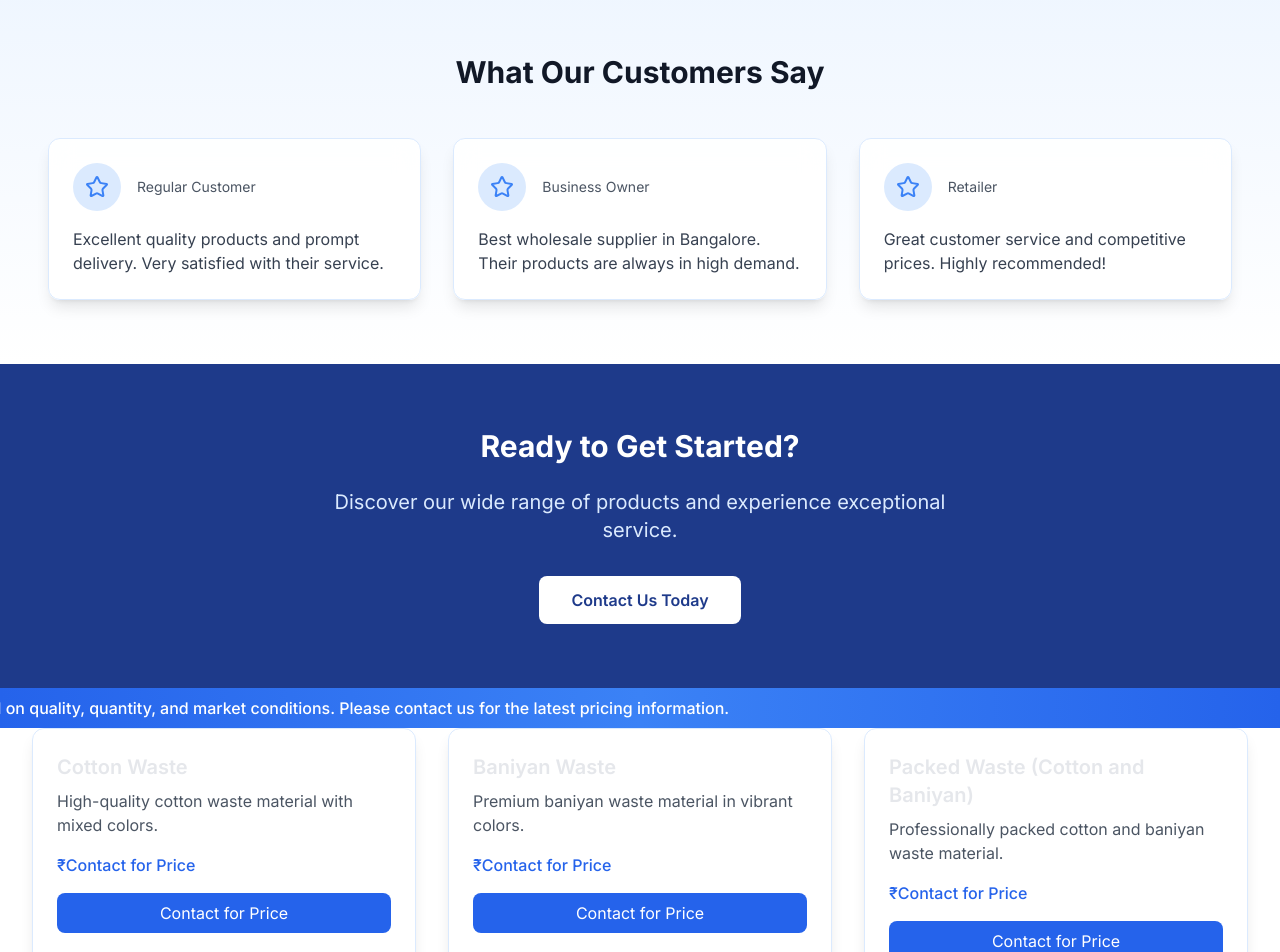
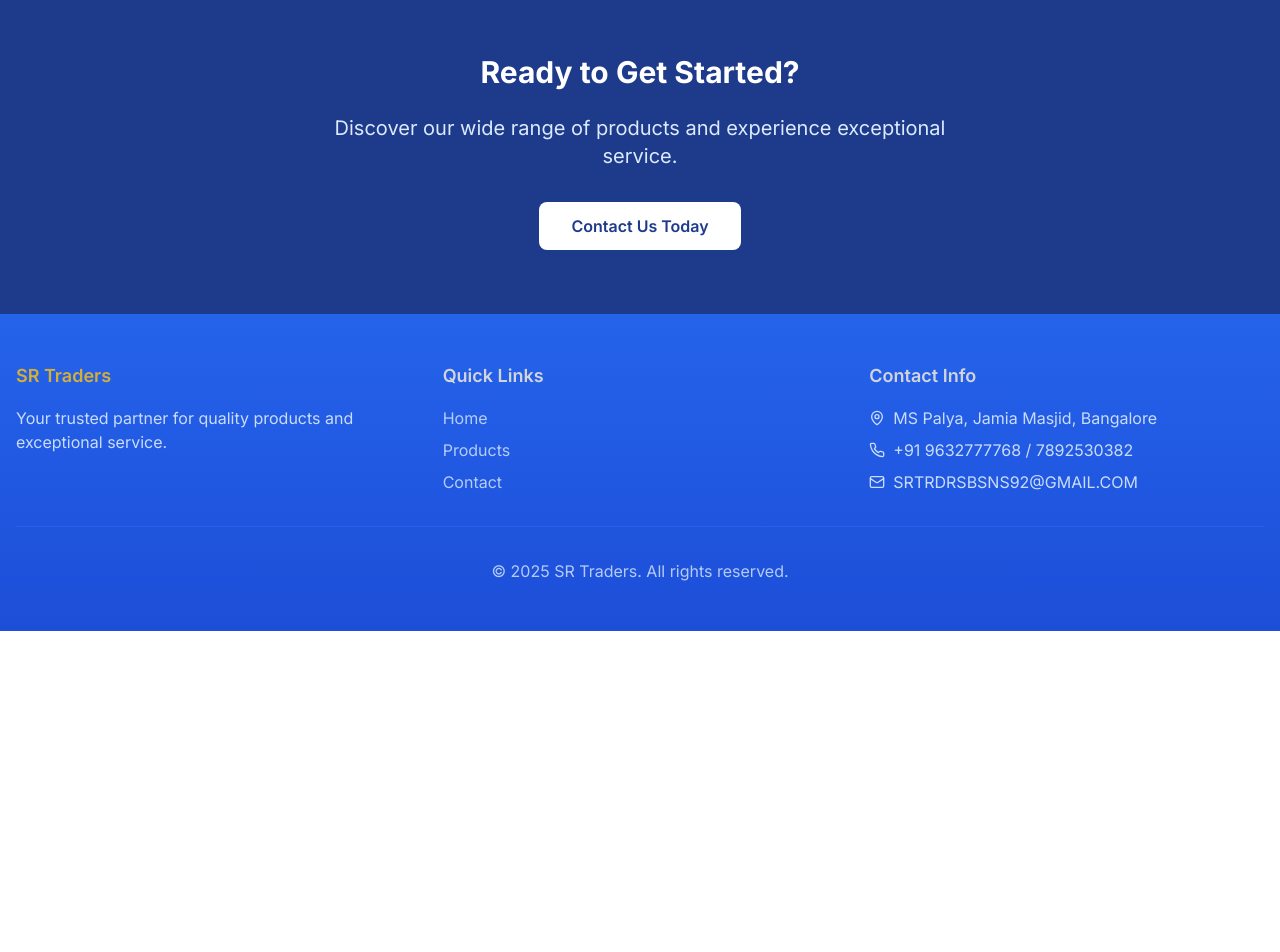
Before and after one commit to FRANNKENSTEINN/trader-space-hub, a React (Vite) app: page / in a window 1280 px wide. Shown: the part 1580-2532 px from the top of the page. After the commit the page ends 2211 px from the top, so only its background shows below. Built offline with nearby package versions, Linux system fonts and the light colour scheme.

Commit message:
Remove unwanted changes
The commit removes unintended modifications and addresses issues with the marquee background color.

```diff
--- a/src/pages/Index.tsx
+++ b/src/pages/Index.tsx
@@ -1,3 +1,4 @@
+
 import { Link } from "react-router-dom";
 import Navbar from "../components/Navbar";
 import Footer from "../components/Footer";
@@ -40,69 +41,6 @@ const Index = () => {
 
     return () => observer.disconnect();
   }, []);
-
-  const products = [
-    {
-      id: 1,
-      name: "Cotton Waste",
-      description: "High-quality cotton waste material with mixed colors.",
-      price: "₹Contact for Price",
-      images: [
-        "/lovable-uploads/3303f777-99f6-4300-94f6-6803388432c9.png",
-        "/lovable-uploads/3ba1189f-5193-4bc4-90d3-445f0a4cd5d4.png"
-      ],
-    },
-    {
-      id: 2,
-      name: "Baniyan Waste",
-      description: "Premium baniyan waste material in vibrant colors.",
-      price: "₹Contact for Price",
-      images: [
-        "/lovable-uploads/ee9dcde6-e402-468c-9117-d0fc9dc2169f.png",
-        "/lovable-uploads/f7d4860e-0eb4-4576-b52c-04f88b87e793.png"
-      ],
-    },
-    {
-      id: 3,
-      name: "Packed Waste (Cotton and Baniyan)",
-      description: "Professionally packed cotton and baniyan waste material.",
-      price: "₹Contact for Price",
-      images: [
-        "/lovable-uploads/bb9597cf-5186-4922-9603-56bbba64fdd7.png",
-        "/lovable-uploads/24b20ca4-1ef1-488a-aa48-3b2cdd31d440.png"
-      ],
-    },
-    {
-      id: 4,
-      name: "Bulk",
-      description: "Large quantity packages available for bulk orders.",
-      price: "₹Contact for Price",
-      images: [
-        "/lovable-uploads/e82329e9-b71d-4baa-9289-2d4f17429db0.png",
-        "/lovable-uploads/e5a51953-82f1-4c78-b29d-1f31de5ea946.png"
-      ],
-    },
-    {
-      id: 5,
-      name: "Cloth Waste",
-      description: "Mixed cloth waste material suitable for various applications.",
-      price: "₹Contact for Price",
-      images: [
-        "/lovable-uploads/d2d04054-8341-4062-8800-e0561e81fad8.png",
-        "/lovable-uploads/e3f0ee5b-e582-4abe-8252-659fb4161259.png"
-      ],
-    },
-    {
-      id: 6,
-      name: "White Textured Waste",
-      description: "Premium white textured waste material for specific needs.",
-      price: "₹Contact for Price",
-      images: [
-        "/lovable-uploads/8ea6ccd4-8a6e-4b34-a5f8-de696aedf003.png",
-        "/lovable-uploads/c64ce376-adfd-4342-a051-557c9ff63fa9.png"
-      ],
-    }
-  ];
 
   return (
     <div className="min-h-screen flex flex-col dark:bg-black dark:text-white transition-colors duration-300">
@@ -259,41 +197,6 @@ const Index = () => {
         </div>
       </section>
 
-      {/* Testimonials Section */}
-      <section className="py-16 px-4 bg-gradient-to-b from-blue-50 to-white">
-        <div className="container mx-auto">
-          <h2 className="text-3xl font-bold text-center mb-12 text-gray-900">What Our Customers Say</h2>
-          <div className="grid grid-cols-1 md:grid-cols-3 gap-8">
-            {[
-              {
-                role: "Regular Customer",
-                comment: "Excellent quality products and prompt delivery. Very satisfied with their service.",
-              },
-              {
-                role: "Business Owner",
-                comment: "Best wholesale supplier in Bangalore. Their products are always in high demand.",
-              },
-              {
-                role: "Retailer",
-                comment: "Great customer service and competitive prices. Highly recommended!",
-              },
-            ].map((testimonial, index) => (
-              <div key={index} className="glass-card p-6 rounded-xl">
-                <div className="flex items-center mb-4">
-                  <div className="w-12 h-12 bg-blue-100 rounded-full flex items-center justify-center">
-                    <Star className="h-6 w-6 text-blue-500" />
-                  </div>
-                  <div className="ml-4">
-                    <p className="text-sm text-gray-600">{testimonial.role}</p>
-                  </div>
-                </div>
-                <p className="text-gray-700">{testimonial.comment}</p>
-              </div>
-            ))}
-          </div>
-        </div>
-      </section>
-
       {/* CTA Section */}
       <section className="py-16 px-4 bg-blue-900 text-white">
         <div className="container mx-auto text-center">
@@ -310,39 +213,6 @@ const Index = () => {
         </div>
       </section>
 
-      {/* Products Section */}
-      <div className="w-full bg-gradient-to-r from-blue-600 via-blue-500 to-blue-600 py-2 overflow-hidden">
-        <div className="animate-fast-marquee whitespace-nowrap">
-          <span className="text-white font-medium inline-block px-4">
-            ⚠️ Product prices may vary based on quality, quantity, and market conditions. Please contact us for the latest pricing information.
-          </span>
-        </div>
-      </div>
-
-      <div className="container mx-auto">
-        <div className="grid grid-cols-1 md:grid-cols-2 lg:grid-cols-3 gap-8">
-          {products.map((product) => (
-            <div key={product.id} className="glass-card rounded-xl overflow-hidden hover:shadow-xl transition-shadow">
-              <div className="p-6">
-                <h2 className="text-xl font-semibold mb-2 animate-shimmer bg-clip-text text-transparent bg-gradient-to-r from-gray-200 via-silver to-gray-200">
-                  {product.name}
-                </h2>
-                <p className="text-gray-600 mb-4">{product.description}</p>
-                <p className="text-blue-600 font-medium mb-4">{product.price}</p>
-                <a
-                  href={`https://wa.me/9632777768?text=Hello SR Traders, I am interested in ${product.name}.`}
-                  target="_blank"
-                  rel="noopener noreferrer"
-                  className="inline-block w-full text-center py-2 px-4 bg-blue-600 text-white rounded-lg hover:bg-blue-700 transition-colors"
-                >
-                  Contact for Price
-                </a>
-              </div>
-            </div>
-          ))}
-        </div>
-      </div>
-
       <FloatingContact />
       <Footer />
     </div>
--- a/src/pages/Products.tsx
+++ b/src/pages/Products.tsx
@@ -102,7 +102,7 @@ const Products = () => {
       <Navbar />
 
       <main className="flex-grow pt-24 pb-16 px-4">
-        <div className="w-full bg-gradient-to-r from-blue-600 via-blue-500 to-blue-600 py-2 overflow-hidden mb-8">
+        <div className="w-full bg-black py-2 overflow-hidden mb-8">
           <div className="animate-fast-marquee whitespace-nowrap">
             <span className="text-white font-medium inline-block px-4">
               ⚠️ Product prices may vary based on quality, quantity, and market conditions. Please contact us for the latest pricing information.
```
